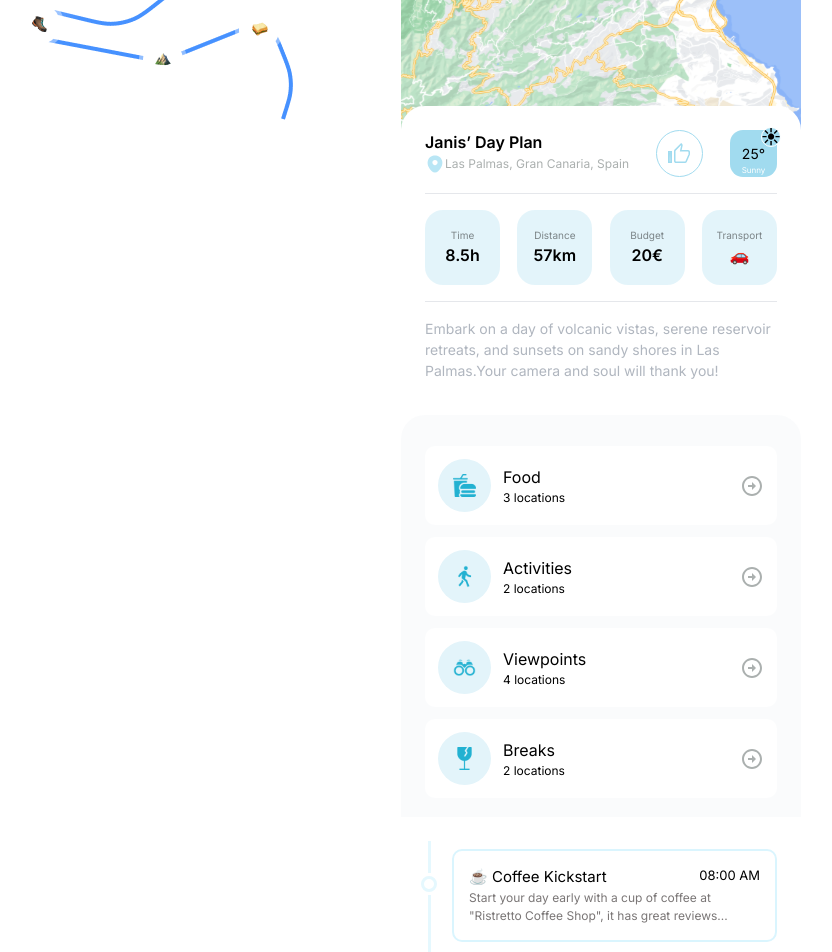
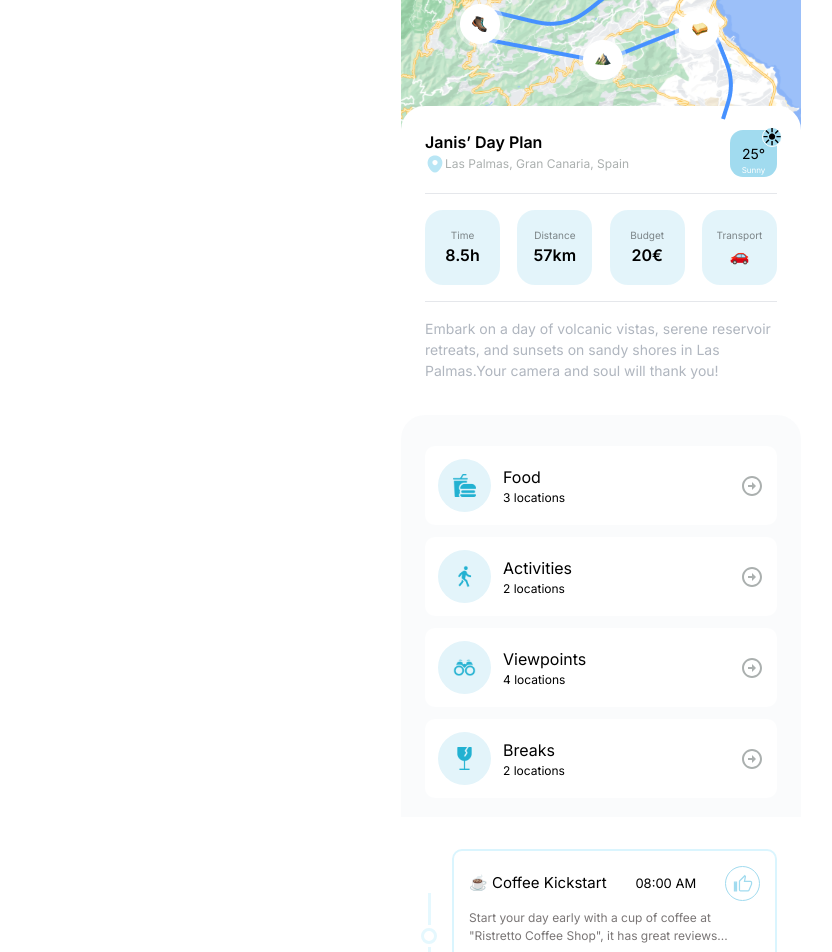
Before and after one commit to janis-app/janis-fe, a Next.js app: page /day-plan in a window 1280 px wide. Shown: the part 300-1252 px from the top of the page, without its empty margins (39-871 px from the left). Built offline with nearby package versions, Linux system fonts and the light colour scheme.

Commit message:
fixed like on each activity

```diff
--- a/pages/day-plan/index.js
+++ b/pages/day-plan/index.js
@@ -103,9 +103,9 @@ export default function DayPlan() {
               Las Palmas, Gran Canaria, Spain
             </p>
           </div>
-          <div className={styles.mdi_like}>
+          {/* <div className={styles.mdi_like}>
             <Image src={mdi_like} width={24} height={24} alt="location icon" />
-          </div>
+          </div> */}
           <div className={styles.temp_div}>
             <div
               style={{
@@ -218,9 +218,12 @@ export default function DayPlan() {
                 key={index}
                 className={`${index == updatedIndex ? "bg-[#DAF5FE]" : "bg-transparent"} w-auto p-[15px] mt-[12px] rounded-[10px] border-2 border-[#DAF5FE]`}
               >
-                <div className="flex justify-between ">
+                <div className="flex justify-between items-center relative mb-2">
                   <p style={{ fontWize: 500, fontSize: 15 }}>{items.title}</p>
                   <p style={{ fontSize: 13 }}>{items.time}</p>
+                  <div className={styles.mdi_like}>
+                      <Image src={mdi_like} width={20} height={20} alt="location icon" />
+                </div>
                 </div>
 
                 {isTextVisible && updatedIndex == index ? (
--- a/styles/day-plan/day-plan.module.css
+++ b/styles/day-plan/day-plan.module.css
@@ -4,6 +4,7 @@
     background-size: cover;
     width: 100%;
     height: 450px;
+    position: relative;
 }
 
 .conatiner {
@@ -22,8 +23,8 @@
 
 
 .mdi_like {
-    width: 47px;
-    height: 47px;
+    width: 35px;
+    height: 35px;
     border-radius: 50%;
     border: 1px solid #A1DBEF;
     display: flex;
```
